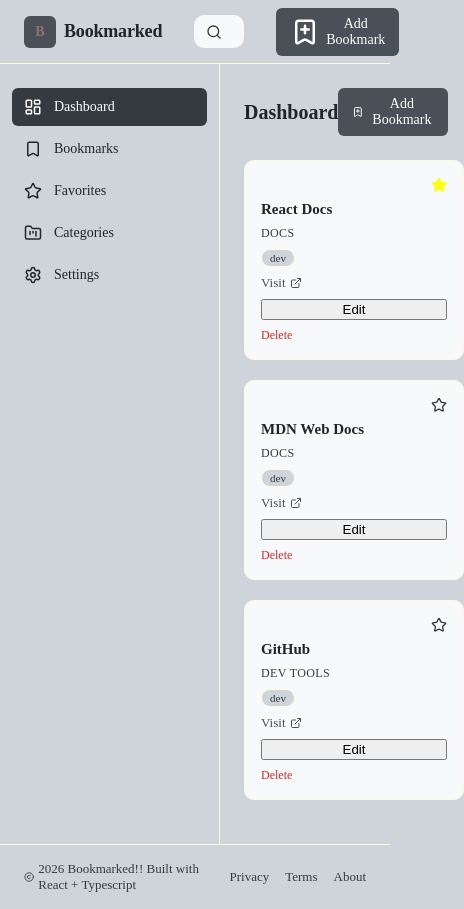
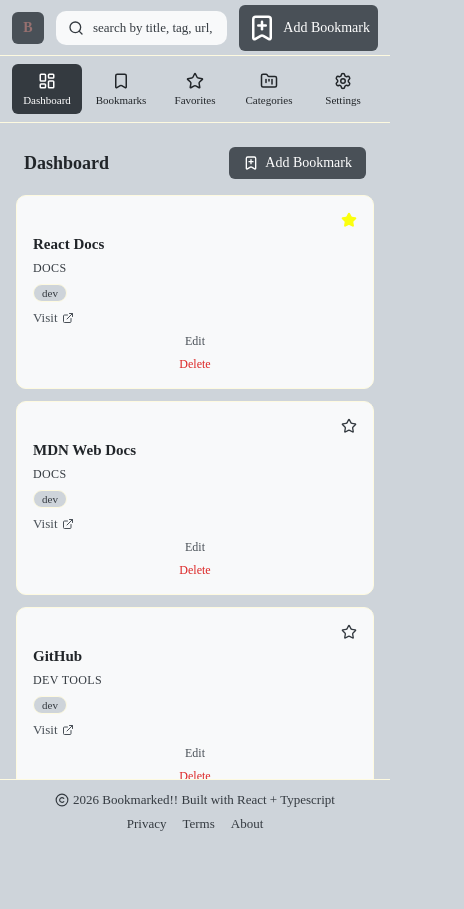
Before and after one commit to thegrindneverstops21/bookmarked, a React (Vite) app: page / in a window 390 px wide. Shown: the whole page, 464 px wide, since content can reach past the window. After the commit the page ends 844 px from the top, so only its background shows below. Built offline with nearby package versions, Linux system fonts and the light colour scheme; a web font is replaced by a local one.

Commit message:
Update index.css

```diff
--- a/src/index.css
+++ b/src/index.css
@@ -129,10 +129,10 @@
 /* Sidebar Styling */
 .sidebar {
   width: 220px;
-  min-height: calc(100vh - 64px);
   background-color: var(--bg);
   border-right: 1px solid var(--border);
   padding: 24px 12px;
+  overflow-y: auto;
 }
 
 .sidebar-nav {
@@ -198,14 +198,33 @@
   width: 100%;
   min-height: 300px;
   margin: 0 auto;
+  gap: 16px;
+}
+
+.empty-state-btn {
+  display: inline-flex;
+  align-items: center;
+  gap: 6px;
+  background: var(--accent);
+  color: white;
+  border: none;
+  border-radius: var(--radius-sm);
+  padding: 10px 18px;
+  font-size: 14px;
+  font-weight: 500;
+  font-family: var(--font-sans);
+  cursor: pointer;
+}
+
+.empty-state-btn:hover {
+  background: var(--accent-hover);
 }
 
 .empty-state {
-    height: 80px;
+  height: auto;
   width: 300px;
   margin: 0;
   opacity: 0.8;
-  min-height: 300px;
   display: flex;
   flex-direction: column;
   justify-content: center;
@@ -308,8 +327,14 @@
   border-radius: 999px;
 }
 
+.card-actions {
+  display: flex;
+  align-items: center;
+  gap: 12px;
+  flex-wrap: wrap;
+}
+
 .delete-btn {
-  align-self: flex-start;
   background: none;
   border: none;
   color: #dc2626;
@@ -324,6 +349,17 @@
 }
 
 .edit-btn {
+  background: none;
+  border: none;
+  color: var(--accent);
+  font-size: 12px;
+  padding: 0;
+  cursor: pointer;
+  font-family: var(--font-sans);
+}
+
+.edit-btn:hover {
+  text-decoration: underline;
 }
 
 /* Footer */
@@ -423,20 +459,28 @@
 }
 
 /* Layout */
+html, body, #root {
+  height: 100%;
+  margin: 0;
+}
+
 .layout {
   display: flex;
   flex-direction: column;
-  min-height: 100vh;
+  height: 100vh;
+  overflow: hidden;
 }
 
 .layout-body {
   display: flex;
   flex: 1;
+  min-height: 0; /* required so the child below can scroll instead of growing the page */
 }
 
 .layout-content {
   flex: 1;
   min-width: 0;
+  overflow-y: auto; /* only this area scrolls now — navbar, sidebar, footer stay put */
 }
 
 /* Form */
@@ -540,3 +584,123 @@
   --text: #212529;
   --text-muted: #6c757d;
 }
+
+/* ===================================================== */
+/* Responsive                                             */
+/* ===================================================== */
+
+/* Tablet: sidebar shrinks to icon-only rail */
+@media (max-width: 1024px) {
+  .sidebar {
+    width: 72px;
+    padding: 24px 8px;
+  }
+
+  .sidebar-item {
+    justify-content: center;
+    padding: 10px;
+  }
+
+  .sidebar-item span {
+    display: none; /* keep icon, hide label */
+  }
+
+  .navbar-search {
+    max-width: 220px;
+    margin: 0 16px;
+  }
+}
+
+/* Mobile: sidebar becomes a horizontal tab strip instead of a side column */
+@media (max-width: 768px) {
+  .layout-body {
+    flex-direction: column;
+  }
+
+  .sidebar {
+    width: 100%;
+    border-right: none;
+    border-bottom: 1px solid var(--border);
+    padding: 8px 12px;
+    overflow-x: auto;
+  }
+
+  .sidebar-nav {
+    flex-direction: row;
+    justify-content: space-around;
+    gap: 4px;
+  }
+
+  .sidebar-item {
+    flex-direction: column;
+    gap: 4px;
+    padding: 8px;
+    font-size: 11px;
+    white-space: nowrap;
+  }
+
+  .sidebar-item span {
+    display: inline; /* labels come back, stacked under the icon */
+  }
+
+  .navbar {
+    padding: 0 12px;
+  }
+
+  .navbar-search {
+    max-width: none;
+    flex: 1;
+    margin: 0 12px;
+  }
+
+  .navbar-title {
+    display: none; /* logo mark alone is enough at this width */
+  }
+
+  .navbar-btn span {
+    display: none; /* icon-only add button */
+  }
+
+  .navbar-btn {
+    padding: 8px;
+  }
+
+  .view-header {
+    flex-wrap: wrap;
+    gap: 12px;
+  }
+
+  .bookmark-grid {
+    grid-template-columns: 1fr;
+    padding: 16px;
+    gap: 12px;
+  }
+
+  .footer {
+    flex-direction: column;
+    gap: 8px;
+    padding: 12px 16px;
+    text-align: center;
+  }
+}
+
+/* Small phones: trim padding further, stack view header */
+@media (max-width: 420px) {
+  .navbar {
+    height: 56px;
+  }
+
+  .navbar-search-input {
+    font-size: 13px;
+  }
+
+  .view-header-title {
+    font-size: 18px;
+  }
+
+  .add-form,
+  .settings,
+  .categories {
+    padding: 16px;
+  }
+}
```
